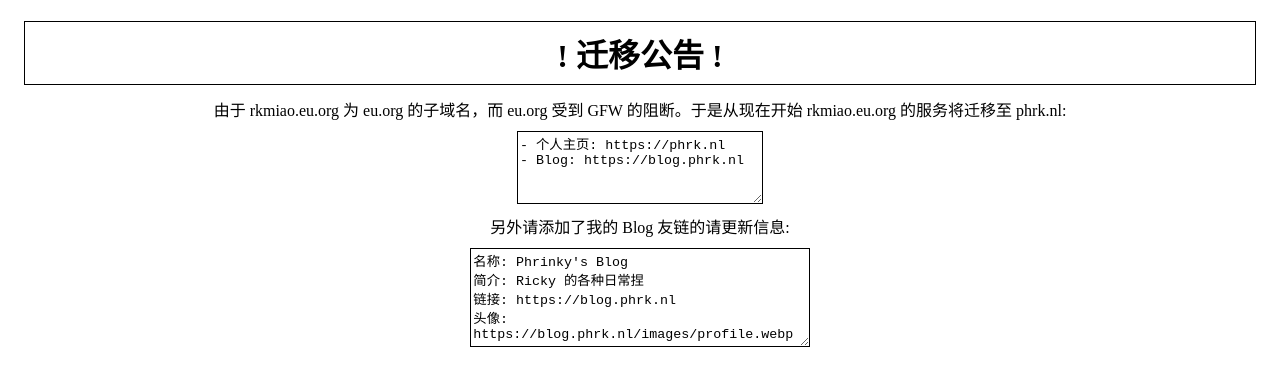
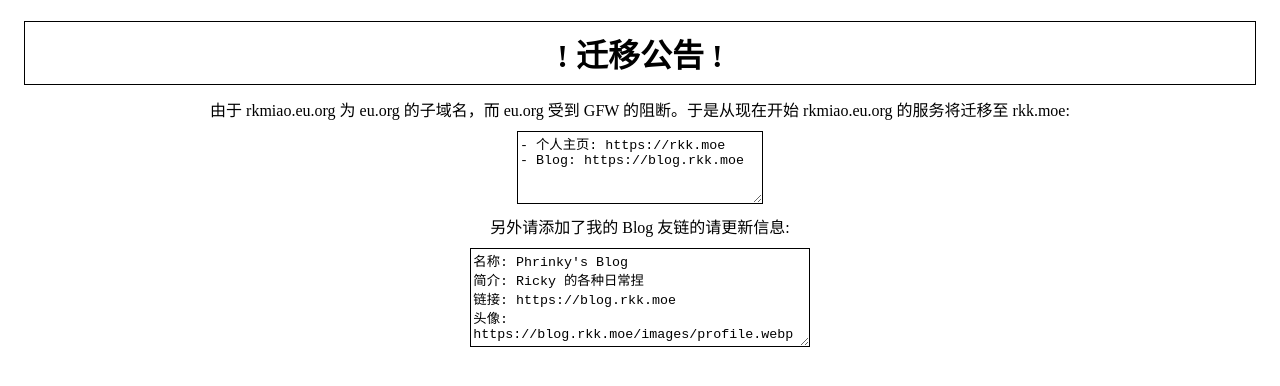
Before and after one commit to ricky8955555/migration-notice, a plain HTML site: page index.html in a window 1280 px wide. Drawn offline with Linux system fonts and the light colour scheme.

Commit message:
fix: move to rkk.moe

```diff
--- a/index.html
+++ b/index.html
@@ -28,18 +28,18 @@
   <body>
     <div class="container">
       <h1 class="title">! 迁移公告 !</h1>
-      <p>由于 rkmiao.eu.org 为 eu.org 的子域名，而 eu.org 受到 GFW 的阻断。于是从现在开始 rkmiao.eu.org 的服务将迁移至 phrk.nl:</p>
+      <p>由于 rkmiao.eu.org 为 eu.org 的子域名，而 eu.org 受到 GFW 的阻断。于是从现在开始 rkmiao.eu.org 的服务将迁移至 rkk.moe:</p>
       <textarea class="info" style="width: 18em; height: 5em;" disabled>
-- 个人主页: https://phrk.nl
-- Blog: https://blog.phrk.nl
+- 个人主页: https://rkk.moe
+- Blog: https://blog.rkk.moe
       </textarea>
       <br>
       <p>另外请添加了我的 Blog 友链的请更新信息:</p>
       <textarea class="info" style="width: 25em; height: 7em;" disabled>
 名称: Phrinky's Blog
 简介: Ricky 的各种日常捏
-链接: https://blog.phrk.nl
-头像: https://blog.phrk.nl/images/profile.webp
+链接: https://blog.rkk.moe
+头像: https://blog.rkk.moe/images/profile.webp
       </textarea>
     </div>
   </body>
```
